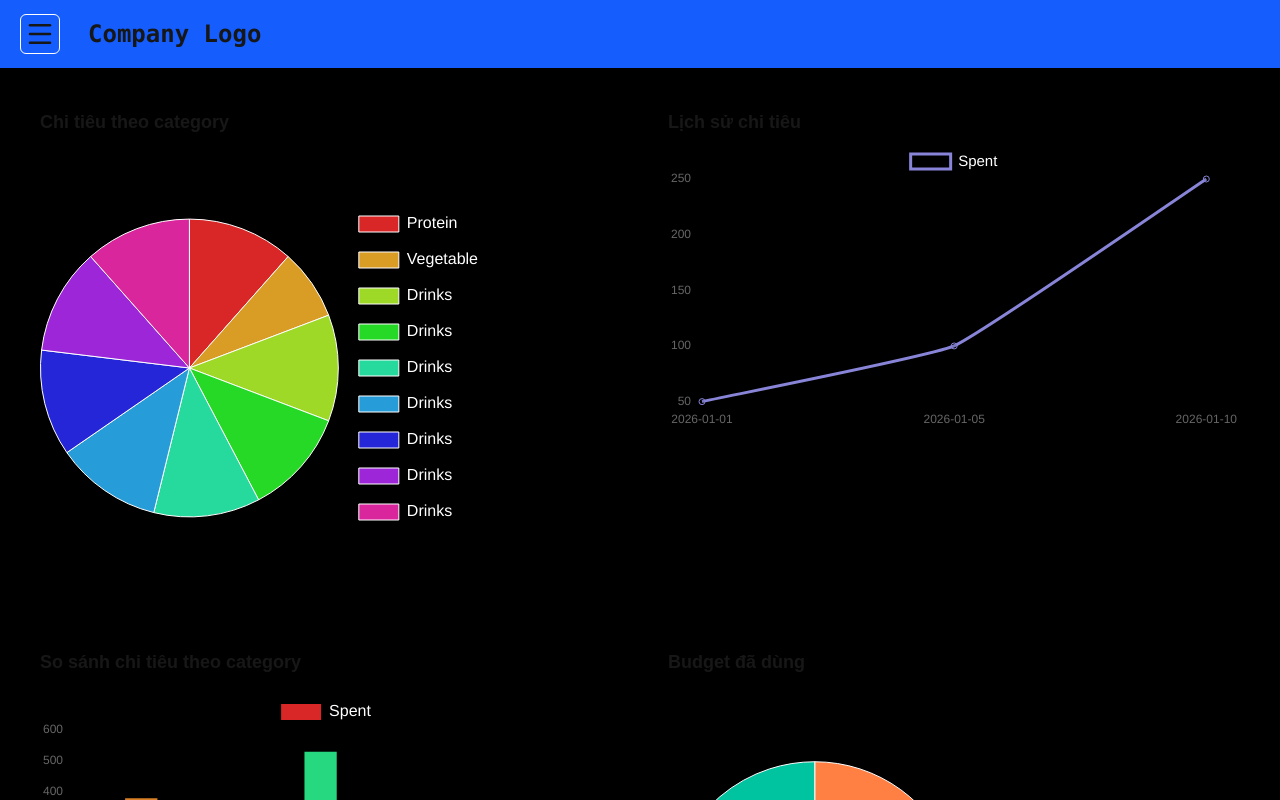
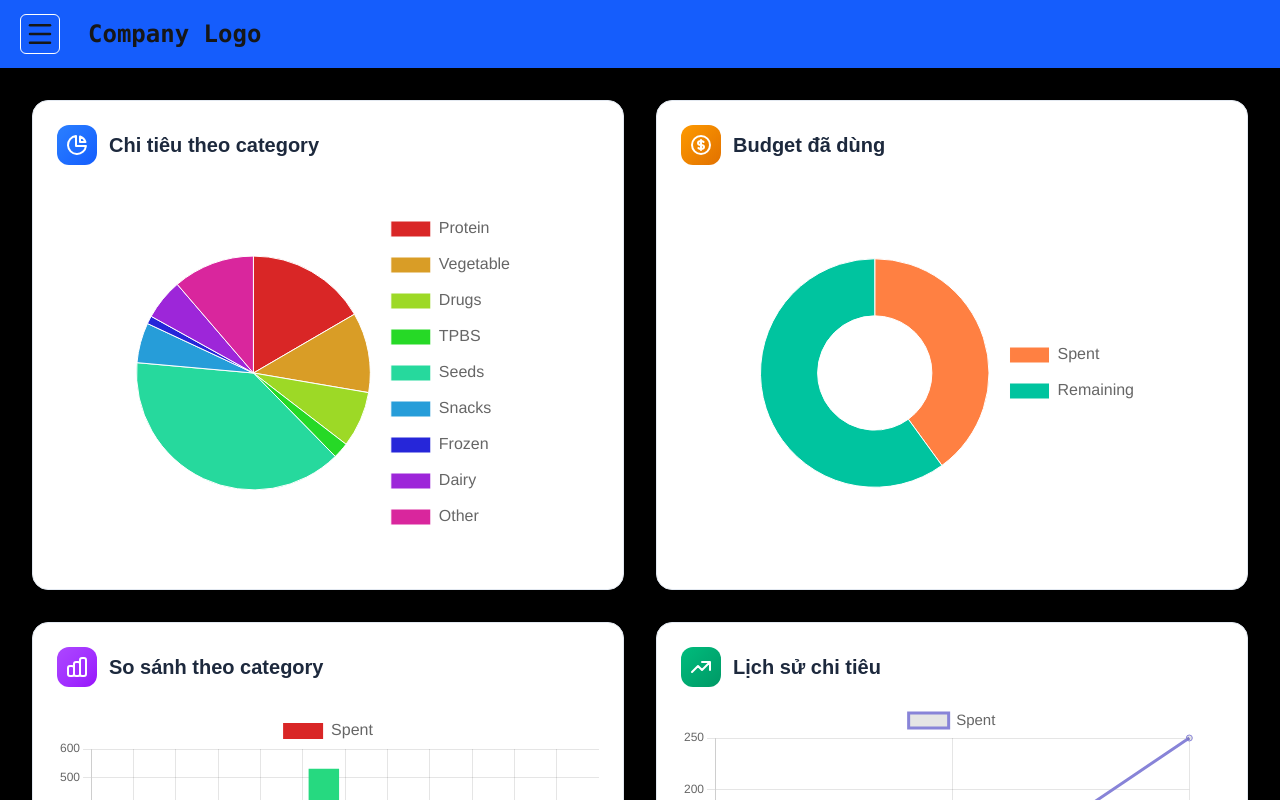
Before and after one commit to Lou1sp/Food-Budget-Management, a Next.js app in the folder food-budget-management/Frontend/next-app/: page / in a window 1280 px wide. Shown: the top 800 px of the page. Built offline with nearby package versions, Linux system fonts and the light colour scheme.

Commit message:
improve budget page interface

```diff
--- a/food-budget-management/Frontend/next-app/app/page.tsx
+++ b/food-budget-management/Frontend/next-app/app/page.tsx
@@ -24,13 +24,13 @@ export default function Home() {
     categories: [
       { name: 'Protein', spent: 150 },
       { name: 'Vegetable', spent: 100 },
-      { name: 'Drinks', spent: 150 },
-      { name: 'Drinks', spent: 150 },
-      { name: 'Drinks', spent: 150 },
-      { name: 'Drinks', spent: 150 },
-      { name: 'Drinks', spent: 150 },
-      { name: 'Drinks', spent: 150 },
-      { name: 'Drinks', spent: 150 },
+      { name: 'Drugs', spent: 70 },
+      { name: 'TPBS', spent: 20 },
+      { name: 'Seeds', spent: 350 },
+      { name: 'Snacks', spent: 50 },
+      { name: 'Frozen', spent: 10 },
+      { name: 'Dairy', spent: 51 },
+      { name: 'Other', spent: 102 },
     ],
     history: [
       { date: '2026-01-01', spent: 50 },
@@ -50,7 +50,7 @@ export default function Home() {
       { month: 'October', spent: 220 },
       { month: 'Novemver', spent: 70 },
       { month: 'December', spent: 112 },
-    ]
+    ],
   };
   return (
     <div className="bg-black">
@@ -71,34 +71,122 @@ export default function Home() {
       )}
 
       {isLoggedIn && (
-        <div className="grid grid-cols-1 md:grid-cols-2 gap-6 p-6">
-          <div className="w-120 p-4 rounded shadow">
-            <h2 className="text-lg font-semibold mb-2">
-              Chi tiêu theo category
-            </h2>
-            <PieChartByCategory categories={data.categories} />
+        <div className="grid grid-cols-1 md:grid-cols-2 gap-8 p-8 bg-gradient-to-br ">
+          {/* Chi tiêu theo category */}
+          <div className="bg-white p-6 rounded-2xl  border border-slate-200">
+            <div className="flex items-center gap-3 mb-4">
+              <div className="w-10 h-10 bg-gradient-to-br from-blue-500 to-blue-600 rounded-xl flex items-center justify-center">
+                <svg
+                  className="w-6 h-6 text-white"
+                  fill="none"
+                  viewBox="0 0 24 24"
+                  stroke="currentColor"
+                >
+                  <path
+                    strokeLinecap="round"
+                    strokeLinejoin="round"
+                    strokeWidth={2}
+                    d="M11 3.055A9.001 9.001 0 1020.945 13H11V3.055z"
+                  />
+                  <path
+                    strokeLinecap="round"
+                    strokeLinejoin="round"
+                    strokeWidth={2}
+                    d="M20.488 9H15V3.512A9.025 9.025 0 0120.488 9z"
+                  />
+                </svg>
+              </div>
+              <h2 className="text-xl font-bold text-slate-800">
+                Chi tiêu theo category
+              </h2>
+            </div>
+            <div className="mt-4 flex justify-center items-center">
+              <div className="w-full max-w-sm">
+                <PieChartByCategory categories={data.categories} />
+              </div>
+            </div>
           </div>
 
-          <div className=" p-4 rounded shadow">
-            <h2 className="text-lg font-semibold mb-2">Lịch sử chi tiêu</h2>
-            <LineChartHistory history={data.history} />
+          {/* Budget đã dùng */}
+          <div className="bg-white p-6 rounded-2xl shadow-lg hover:shadow-xl transition-shadow duration-300 border border-slate-200">
+            <div className="flex items-center gap-3 mb-4">
+              <div className="w-10 h-10 bg-gradient-to-br from-amber-500 to-amber-600 rounded-xl flex items-center justify-center">
+                <svg
+                  className="w-6 h-6 text-white"
+                  fill="none"
+                  viewBox="0 0 24 24"
+                  stroke="currentColor"
+                >
+                  <path
+                    strokeLinecap="round"
+                    strokeLinejoin="round"
+                    strokeWidth={2}
+                    d="M12 8c-1.657 0-3 .895-3 2s1.343 2 3 2 3 .895 3 2-1.343 2-3 2m0-8c1.11 0 2.08.402 2.599 1M12 8V7m0 1v8m0 0v1m0-1c-1.11 0-2.08-.402-2.599-1M21 12a9 9 0 11-18 0 9 9 0 0118 0z"
+                  />
+                </svg>
+              </div>
+              <h2 className="text-xl font-bold text-slate-800">
+                Budget đã dùng
+              </h2>
+            </div>
+            <div className="mt-4 flex justify-center items-center">
+              <div className="w-full max-w-sm">
+                <DonutChartBudget spent={data.spent} budget={data.budget} />
+              </div>
+            </div>
           </div>
 
-          <div className=" p-4 rounded shadow">
-            <h2 className="text-lg font-semibold mb-2">
-              So sánh chi tiêu theo category
-            </h2>
-            <BarChartByCategory
-              monthlySpent={data.monthlySpent}
-            ></BarChartByCategory>
+          {/* So sánh chi tiêu theo category */}
+          <div className="bg-white p-6 rounded-2xl shadow-lg hover:shadow-xl transition-shadow duration-300 border border-slate-200">
+            <div className="flex items-center gap-3 mb-4">
+              <div className="w-10 h-10 bg-gradient-to-br from-purple-500 to-purple-600 rounded-xl flex items-center justify-center">
+                <svg
+                  className="w-6 h-6 text-white"
+                  fill="none"
+                  viewBox="0 0 24 24"
+                  stroke="currentColor"
+                >
+                  <path
+                    strokeLinecap="round"
+                    strokeLinejoin="round"
+                    strokeWidth={2}
+                    d="M9 19v-6a2 2 0 00-2-2H5a2 2 0 00-2 2v6a2 2 0 002 2h2a2 2 0 002-2zm0 0V9a2 2 0 012-2h2a2 2 0 012 2v10m-6 0a2 2 0 002 2h2a2 2 0 002-2m0 0V5a2 2 0 012-2h2a2 2 0 012 2v14a2 2 0 01-2 2h-2a2 2 0 01-2-2z"
+                  />
+                </svg>
+              </div>
+              <h2 className="text-xl font-bold text-slate-800">
+                So sánh theo category
+              </h2>
+            </div>
+            <div className="mt-4">
+              <BarChartByCategory monthlySpent={data.monthlySpent} />
+            </div>
           </div>
-
-          <div className="w-120 p-4 rounded shadow">
-            <h2 className="text-lg font-semibold mb-2">Budget đã dùng</h2>
-            <DonutChartBudget
-              spent={data.spent}
-              budget={data.budget}
-            ></DonutChartBudget>
+          {/* Lịch sử chi tiêu */}
+          <div className="bg-white p-6 rounded-2xl shadow-lg hover:shadow-xl transition-shadow duration-300 border border-slate-200">
+            <div className="flex items-center gap-3 mb-4">
+              <div className="w-10 h-10 bg-gradient-to-br from-emerald-500 to-emerald-600 rounded-xl flex items-center justify-center">
+                <svg
+                  className="w-6 h-6 text-white"
+                  fill="none"
+                  viewBox="0 0 24 24"
+                  stroke="currentColor"
+                >
+                  <path
+                    strokeLinecap="round"
+                    strokeLinejoin="round"
+                    strokeWidth={2}
+                    d="M13 7h8m0 0v8m0-8l-8 8-4-4-6 6"
+                  />
+                </svg>
+              </div>
+              <h2 className="text-xl font-bold text-slate-800">
+                Lịch sử chi tiêu
+              </h2>
+            </div>
+            <div className="mt-4">
+              <LineChartHistory history={data.history} />
+            </div>
           </div>
         </div>
       )}
--- a/food-budget-management/Frontend/next-app/component/budgetTracking/BarChartCompare.tsx
+++ b/food-budget-management/Frontend/next-app/component/budgetTracking/BarChartCompare.tsx
@@ -44,7 +44,6 @@ export default function BarChartByCategory({ monthlySpent }: Props) {
               font: {
                 size: 16,
               },
-              color: 'white',
               padding: 20,
             },
           },
--- a/food-budget-management/Frontend/next-app/component/budgetTracking/DonutChartBudget.tsx
+++ b/food-budget-management/Frontend/next-app/component/budgetTracking/DonutChartBudget.tsx
@@ -29,8 +29,8 @@ export default function DonutChartBudget({ spent, budget }: Props) {
               font: {
                 size: 16,
               },
-              color: 'white',
               padding: 20,
+
             },
           },
         },
--- a/food-budget-management/Frontend/next-app/component/budgetTracking/LineChartHistory.tsx
+++ b/food-budget-management/Frontend/next-app/component/budgetTracking/LineChartHistory.tsx
@@ -41,16 +41,20 @@ export default function LineChartHistory({ history }: Props) {
       },
     ],
   };
-  return <Line data={data} options={{
+  return (
+    <Line
+      data={data}
+      options={{
         plugins: {
           legend: {
             labels: {
-            font: {
+              font: {
                 size: 15,
-            },
-              color: 'white',
+              },
             },
           },
         },
-      }}></Line>;
+      }}
+    ></Line>
+  );
 }
--- a/food-budget-management/Frontend/next-app/component/budgetTracking/PieChartByCategory.tsx
+++ b/food-budget-management/Frontend/next-app/component/budgetTracking/PieChartByCategory.tsx
@@ -30,12 +30,11 @@ export default function PieChartByCategory({ categories }: Props) {
       options={{
         plugins: {
           legend: {
-            position: "right",
+            position: 'right',
             labels: {
-            font: {
+              font: {
                 size: 16,
-            },
-              color: 'white',
+              },
               padding: 20,
             },
           },
```
